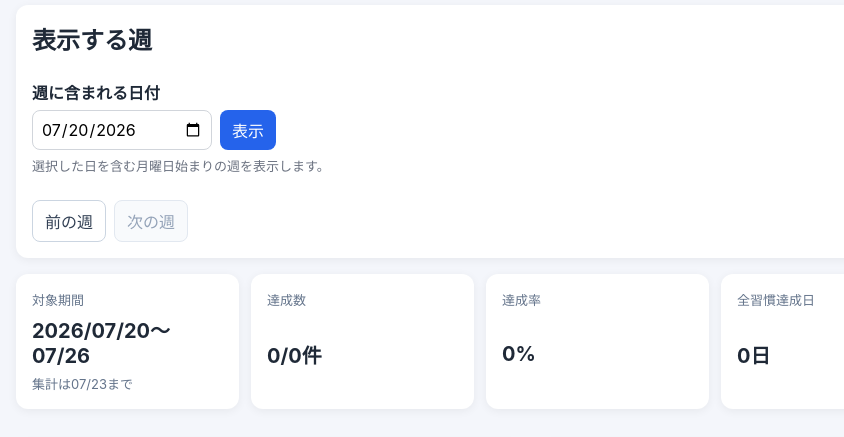
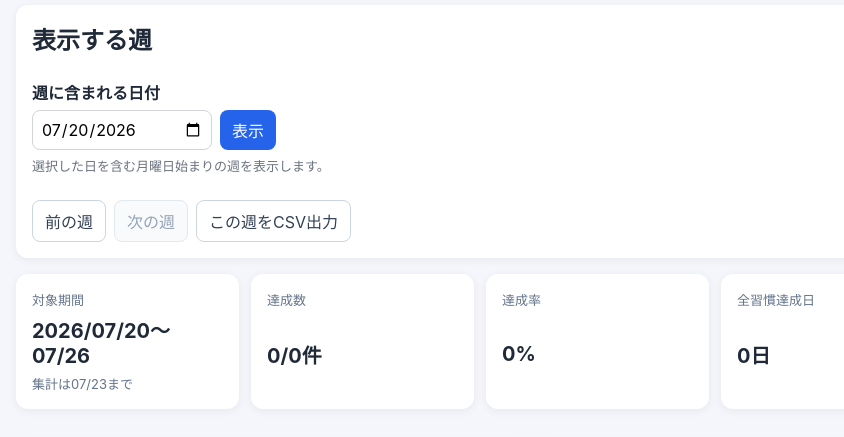
Before and after one commit to mizzz-ivr/home-panel-py, a FastAPI app: page /habits/weekly in a window 1280 px wide. Shown: the part 138-575 px from the top of the page, without its empty margins (160-1004 px from the left). Run offline with FastAPI, Linux system fonts and the light colour scheme; data that the repository does not hold is empty.

Commit message:
習慣週次画面へCSV出力導線を追加

```diff
--- a/app/templates/habit_weekly.html
+++ b/app/templates/habit_weekly.html
@@ -44,7 +44,7 @@
           </div>
           <p class="hint">選択した日を含む月曜日始まりの週を表示します。</p>
         </form>
-        <nav class="history-navigation" aria-label="週を移動">
+        <nav class="history-navigation" aria-label="週を移動・出力">
           {% if previous_week_start %}
           <a href="/habits/weekly?target_date={{ previous_week_start.isoformat() }}" class="button-link secondary-button">前の週</a>
           {% else %}
@@ -55,6 +55,11 @@
           {% else %}
           <span class="button-link disabled-button" aria-disabled="true">次の週</span>
           {% endif %}
+          <a
+            href="/habits/weekly.csv?target_date={{ week_start.isoformat() }}"
+            class="button-link secondary-button"
+            download
+          >この週をCSV出力</a>
         </nav>
       </section>
 
```
